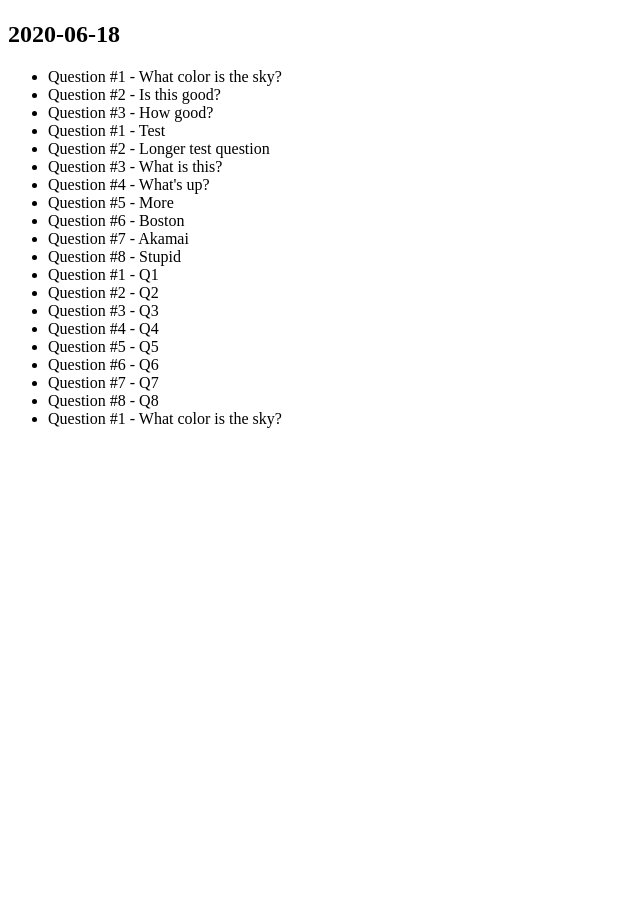
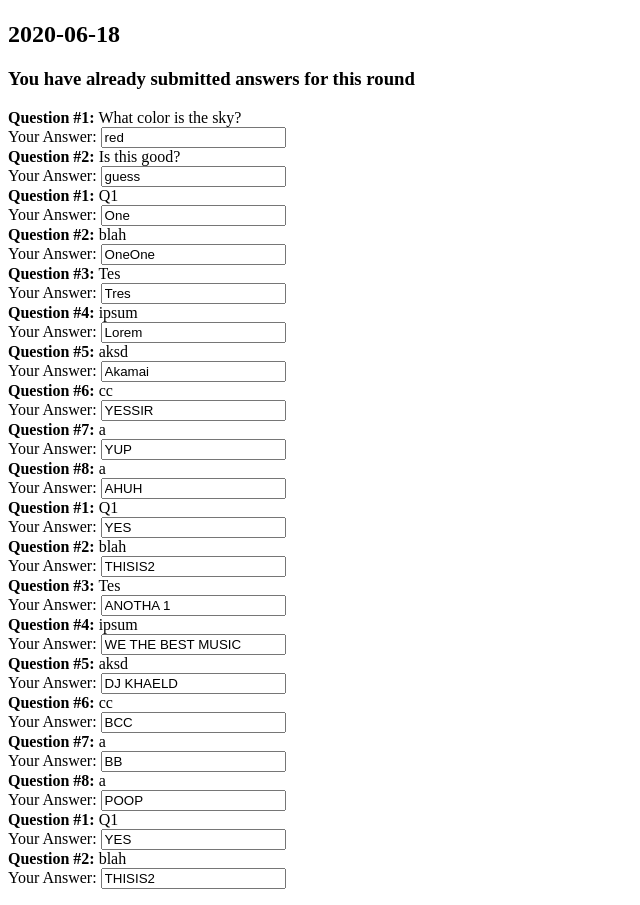
Before and after one commit to pardeema/onlinebartrivia, a Django app: template trivia/templates/round.html in a window 1280 px wide. Shown: the part 92-997 px from the top of the page, without its empty margins (0-640 px from the left). Before the commit the page ends 520 px from the top, so only its background shows below. Run offline with Django 3.2, Linux system fonts and the light colour scheme; the template is opened without the code that fills it: values that come from a table or form of the project are taken from there, others are empty; data comes from the database, SQL or seed files in the repository; both versions use the stored data as it was after the commit.

Commit message:
Team submission logic + tracking past answers

```diff
--- a/trivia/templates/register_team.html
+++ b/trivia/templates/register_team.html
@@ -1,6 +1,6 @@
 <form method="POST">
     {% csrf_token %}
-    <b><label for="team_name">Enter a team name:</label></b><br>
+    <b><label for="team_name">Enter your team name:</label></b><br>
     <input type="text" name="team_name" placeholder="Enter Team Name">
     <input type="submit" value="Submit">
 </form>
--- a/trivia/templates/round.html
+++ b/trivia/templates/round.html
@@ -1,13 +1,33 @@
 <h1>Game: {{ game.password }} </h1>
 <h2>Team: {{request.session.team_name}}</h2>
+{% if team_answers %}
+<h2>{{round.round_name}}</h2>
+	<h3>You have already submitted answers for this round</h3>
+	<form>
+		{%for answer in team_answers %}
+				<b>Question #{{answer.question.question_num}}:</b> {{answer.question.question}}<br>
+				<label for="a{{answer.question.question_num}}">Your Answer: </label>
+				<input type="text" name="a{{answer.question.question_num}}" value="{{answer.answer}}" readonly><br>
+		{%endfor%}
+	</form>
 
-{% if round.active %}
+{% elif round.active %}
 	<h2>{{ round.round_name }} </h2>
-	<ul>
-	{%for question in questions %}
-			<li>Question #{{question.question_num}} - {{question.question}}</a></li>
-	{%endfor%}
-	</ul>
+
+	<form action="{% url 'submit_answers' game.password round.round_num%}" method="POST">
+		{% csrf_token %}
+		{%for question in questions %}
+				<b>Question #{{question.question_num}}:</b> {{question.question}}<br>
+				<label for="a{{question.question_num}}">Answer: </label>
+				<input type="text" name="a{{question.question_num}}" placeholder="Enter Answer"><br>
+		{%endfor%}
+		<input type="checkbox" value="yes" name="double" id="double">
+		<label for="double">2X Multiplier?<label>
+		<br><br><label for="check">I'm sure I want to submit</label>
+		<input type="checkbox" required="true" name='check' id="check"><br>
+		<input type="submit" value="Submit">
+	</form>
+
 {% else %}
 This round is not active. Check back after the Quizmaster has annouced it is active.
 
--- a/trivia/urls.py
+++ b/trivia/urls.py
@@ -8,6 +8,7 @@ urlpatterns = [
     path('game/<str:game_id>/', views.game_home, name='game'),
     path('game/<str:game_id>/round/<int:round_num>/', views.round, name='round'),
     path('game/<str:game_id>/set_team', views.set_team, name='set_team'),
+    path('game/<str:game_id>/round/<int:round_num>/submit', views.submit_answers, name='submit_answers'),
     path('admin/', include([
         path('', views.admin, name='admin'),
         path('add_game/', views.add_game, name='add_game'),
```
Also changed, not shown: trivia/views.py (+24 -1 lines), db.sqlite3.
